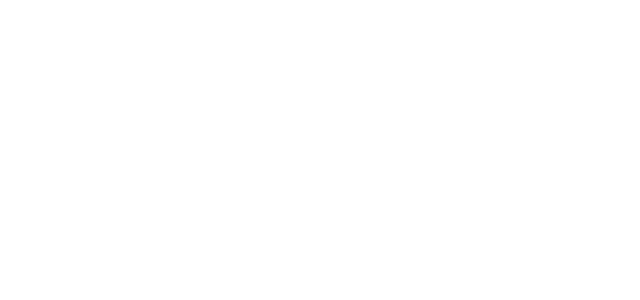
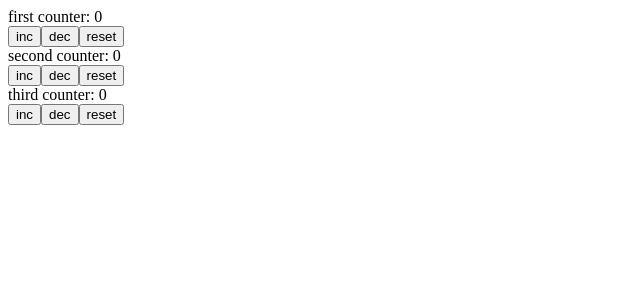
Before and after one commit to AndriyIvaniukh/OktenWebV2.0, a React (Create React App) app in the folder React/lesson3_hw/: page / in a window 1280 px wide. Shown: the top 300 px of the page, without its empty margins (0-640 px from the left). Built offline with nearby package versions, Linux system fonts and the light colour scheme; the HTML template or start-up script is replaced by a standard one.

Commit message:
start react lesson5 hm done

```diff
--- a/React/lesson3_hw/src/App.js
+++ b/React/lesson3_hw/src/App.js
@@ -1,9 +1,17 @@
-import React from 'react';
+import React, {useReducer} from 'react';
+
+import Buttons from "./components/Buttons";
+import reducer from "./reducerFunction";
 
 const App = () => {
+
+const [state, dispatch] = useReducer(reducer, {counter1: 0, counter2: 0, counter3: 0});
+
     return (
         <div>
-
+            first counter: {state.counter1} <Buttons dispatch={dispatch} name={'counter1'} field={state.counter1}/>
+            second counter: {state.counter2}  <Buttons dispatch={dispatch} name={'counter2'} field={state.counter2}/>
+            third counter: {state.counter3}  <Buttons dispatch={dispatch} name={'counter3'} field={state.counter3}/>
         </div>
     );
 };
--- /dev/null
+++ b/React/lesson3_hw/src/components/Buttons.js
@@ -0,0 +1,13 @@
+import React from 'react';
+
+const Buttons = ({dispatch, field, name}) => {
+    return (
+        <div>
+            <button onClick={()=>dispatch({type: 'inc',payload: {field, name}})}>inc</button>
+            <button onClick={()=>dispatch({type: 'dec',payload: {field, name}})}>dec</button>
+            <button onClick={()=>dispatch({type: 'reset',payload: {default: 0, field, name}})}>reset</button>
+        </div>
+    );
+};
+
+export default Buttons;
--- /dev/null
+++ b/React/lesson3_hw/src/reducerFunction.js
@@ -0,0 +1,17 @@
+const reducer = (state, action) => {
+    const name = action.payload.name;
+    const field = action.payload.field;
+
+    switch (action.type){
+        case 'inc':
+            return state= {...state, [name]: field + 1};
+        case 'dec':
+            return state= {...state, [name]: field - 1};
+        case 'reset':
+            return state= {...state, [name]: action.payload.default};
+        default:
+            console.log('wrong');
+    }
+}
+
+export default reducer;
```
